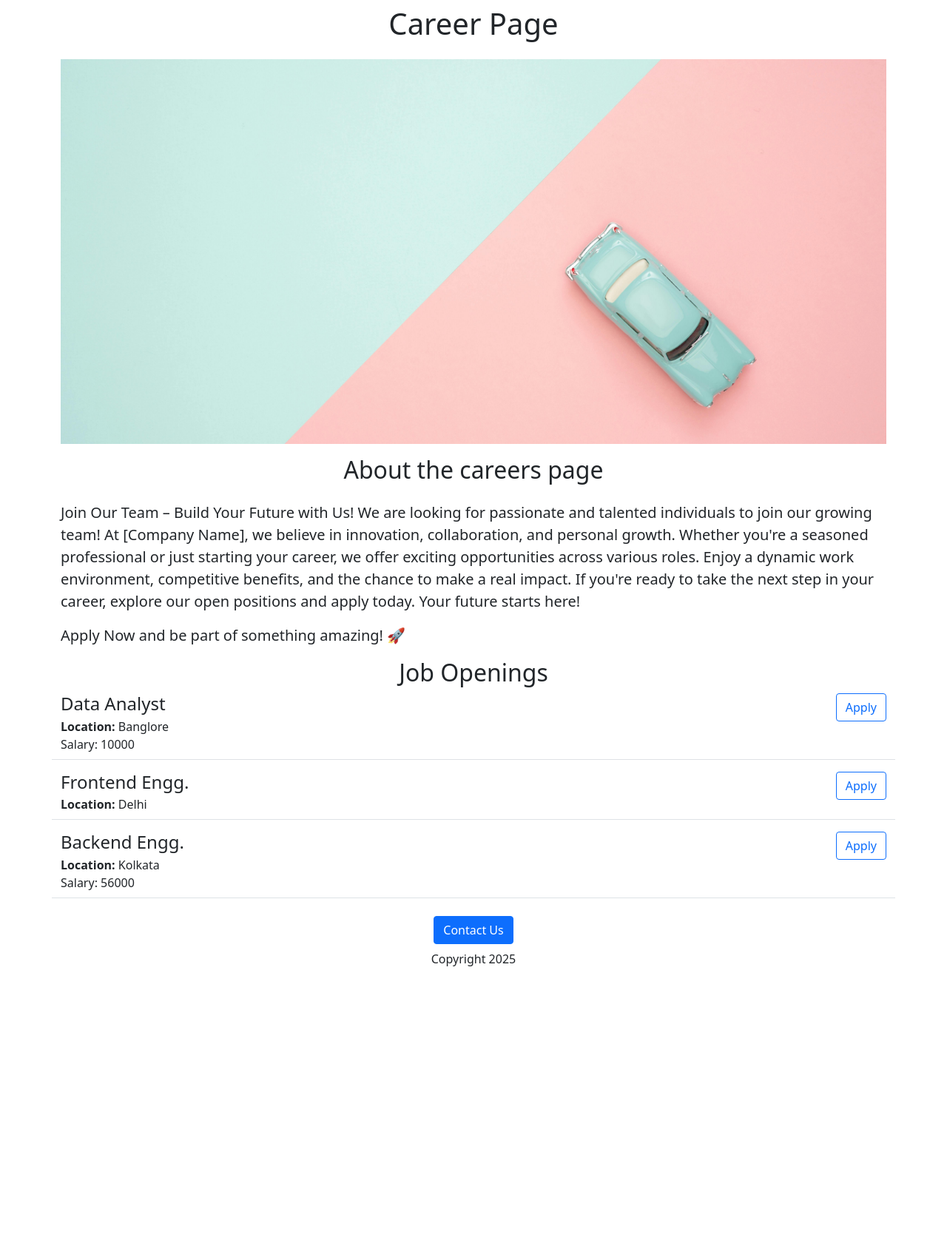
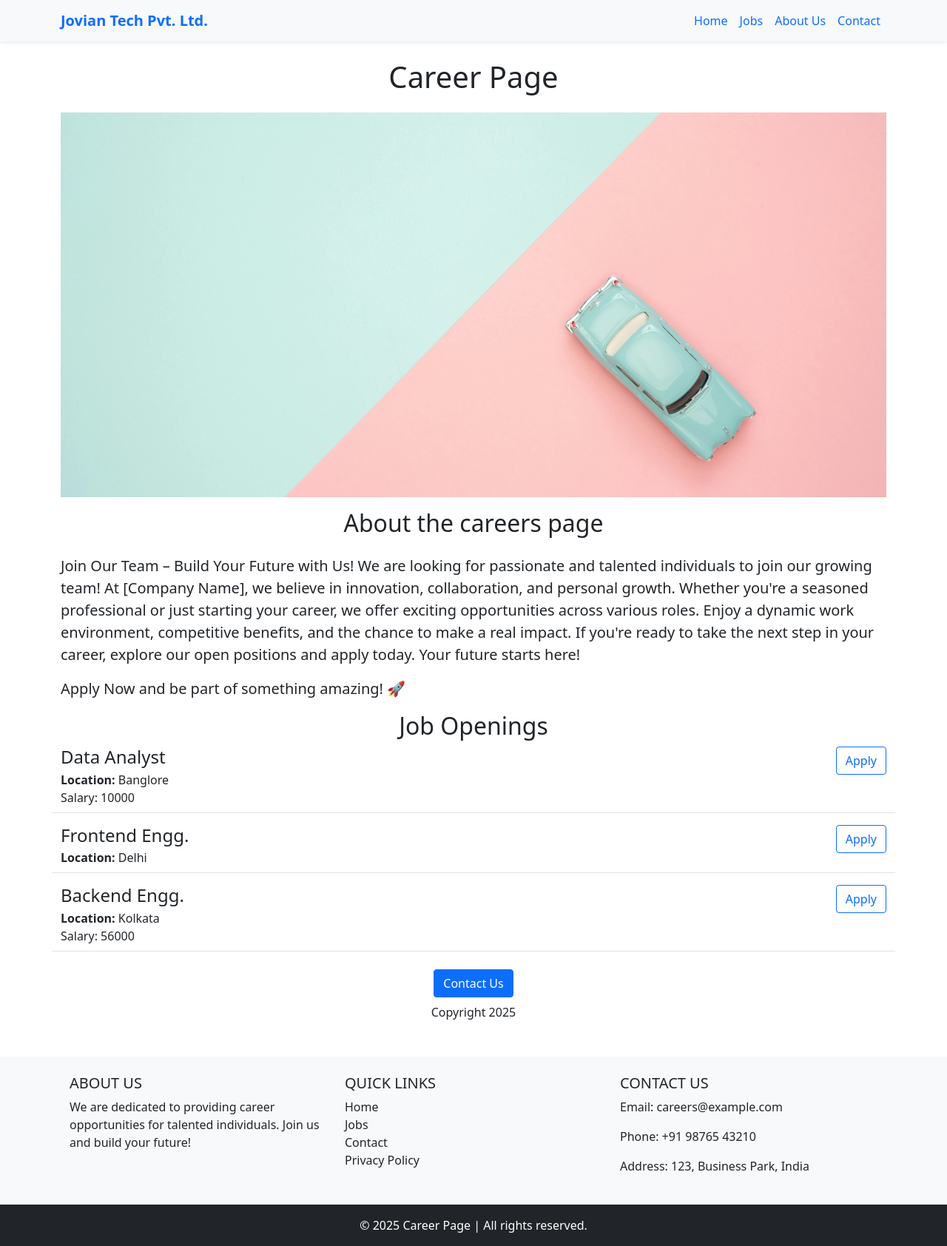
Before and after one commit to Ayush-e4/career-page, a Flask app: page / in a window 1280 px wide. Shown: the whole page at 74% size. Before the commit the page ends 1306 px from the top, so only its background shows below. Run offline with Flask 3, Linux system fonts and the light colour scheme.

Commit message:
Added asthetics

```diff
--- /dev/null
+++ b/templates/footer.html
@@ -0,0 +1,37 @@
+<footer class="bg-light text-center text-lg-start mt-5">
+    <div class="container p-4">
+        <div class="row">
+            <!-- About Section -->
+            <div class="col-lg-4 col-md-6 mb-4 mb-md-0">
+                <h5 class="text-uppercase">About Us</h5>
+                <p>
+                    We are dedicated to providing career opportunities for talented individuals. Join us and build your future!
+                </p>
+            </div>
+
+            <!-- Quick Links -->
+            <div class="col-lg-4 col-md-6 mb-4 mb-md-0">
+                <h5 class="text-uppercase">Quick Links</h5>
+                <ul class="list-unstyled">
+                    <li><a href="#" class="text-dark text-decoration-none">Home</a></li>
+                    <li><a href="#" class="text-dark text-decoration-none">Jobs</a></li>
+                    <li><a href="#" class="text-dark text-decoration-none">Contact</a></li>
+                    <li><a href="#" class="text-dark text-decoration-none">Privacy Policy</a></li>
+                </ul>
+            </div>
+
+            <!-- Contact Section -->
+            <div class="col-lg-4 col-md-12 mb-4 mb-md-0">
+                <h5 class="text-uppercase">Contact Us</h5>
+                <p>Email: careers@example.com</p>
+                <p>Phone: +91 98765 43210</p>
+                <p>Address: 123, Business Park, India</p>
+            </div>
+        </div>
+    </div>
+
+    <!-- Copyright & Socials -->
+    <div class="text-center p-3 bg-dark text-white">
+        © 2025 Career Page | All rights reserved.
+    </div>
+</footer>
--- a/templates/home.html
+++ b/templates/home.html
@@ -14,8 +14,9 @@
     </style>
 </head>
 <body>
+    {% include 'nav.html' %}
     <div class="container">
-        <h1 class="text-center mt-2 mb-4">Career Page</h1>
+        <h1 class="text-center mb-4">Career Page</h1>
         <img class="img-fluid" id="banner" src="/static/banner1.jpg" alt="career image" >
         <h2 class="text-center mt-3 mb-4">About the careers page</h2>
         <p class="lead">Join Our Team – Build Your Future with Us!
@@ -34,5 +35,6 @@
     </div>
     <script src="https://cdn.jsdelivr.net/npm/bootstrap@5.0.2/dist/js/bootstrap.bundle.min.js" integrity="sha384-MrcW6ZMFYlzcLA8Nl+NtUVF0sA7MsXsP1UyJoMp4YLEuNSfAP+JcXn/tWtIaxVXM" crossorigin="anonymous"></script>
     </div>
+    {% include 'footer.html' %}
 </body>
 </html>
--- a/templates/jobitem.html
+++ b/templates/jobitem.html
@@ -11,6 +11,6 @@
         {% endif %}
     </div>
     <div class="col-1 text-end">
-        <button type="button" class="btn btn-outline-primary">Apply</button>
+        <a href="hello@jovian.ai?subject=Application for {{job['title']}}" type="button" class="btn btn-outline-primary">Apply</a>
     </div>
 </div>
--- /dev/null
+++ b/templates/nav.html
@@ -0,0 +1,38 @@
+<nav class="navbar navbar-expand-lg fixed-top shadow-sm" style="background-color: #f8f9fa;">
+    <div class="container">
+        <!-- Brand Logo -->
+        <a class="navbar-brand fw-bold" href="/">
+            Jovian Tech Pvt. Ltd.
+        </a>
+
+        <!-- Navbar Toggler for Mobile -->
+        <button class="navbar-toggler" type="button" data-bs-toggle="collapse" data-bs-target="#navbarNav" aria-controls="navbarNav" aria-expanded="false" aria-label="Toggle navigation">
+            <span class="navbar-toggler-icon"></span>
+        </button>
+
+        <!-- Navbar Links -->
+        <div class="collapse navbar-collapse justify-content-end" id="navbarNav">
+            <ul class="navbar-nav">
+                <li class="nav-item">
+                    <a class="nav-link active" href="#">Home</a>
+                </li>
+                <li class="nav-item">
+                    <a class="nav-link" href="#">Jobs</a>
+                </li>
+                <li class="nav-item">
+                    <a class="nav-link" href="#">About Us</a>
+                </li>
+                <li class="nav-item">
+                    <a class="nav-link" href="#">Contact</a>
+                </li>
+            </ul>
+        </div>
+    </div>
+</nav>
+
+<!-- Add margin to body to prevent overlap -->
+<style>
+    body {
+        padding-top: 80px; /* Adjust based on navbar height */
+    }
+</style>
```
